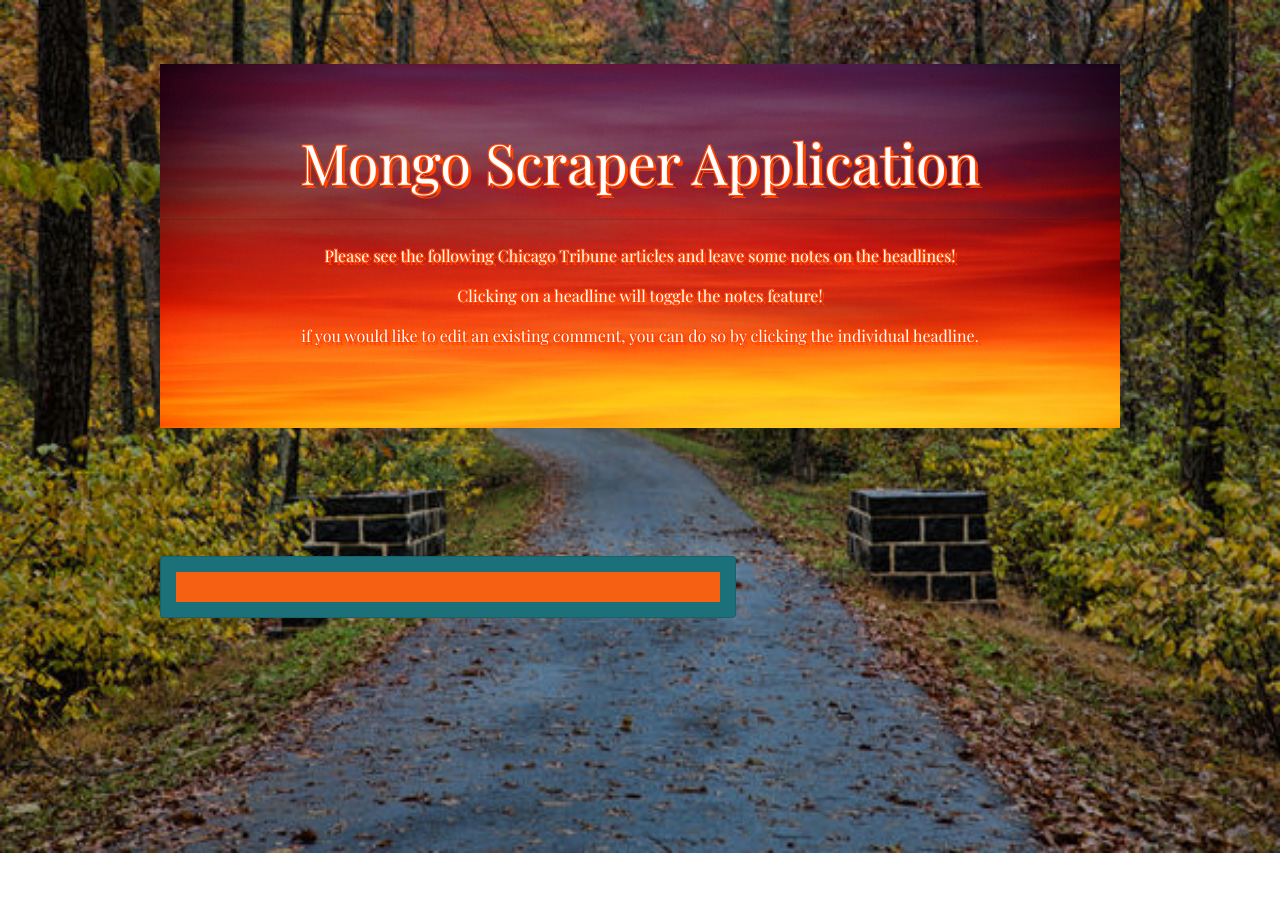
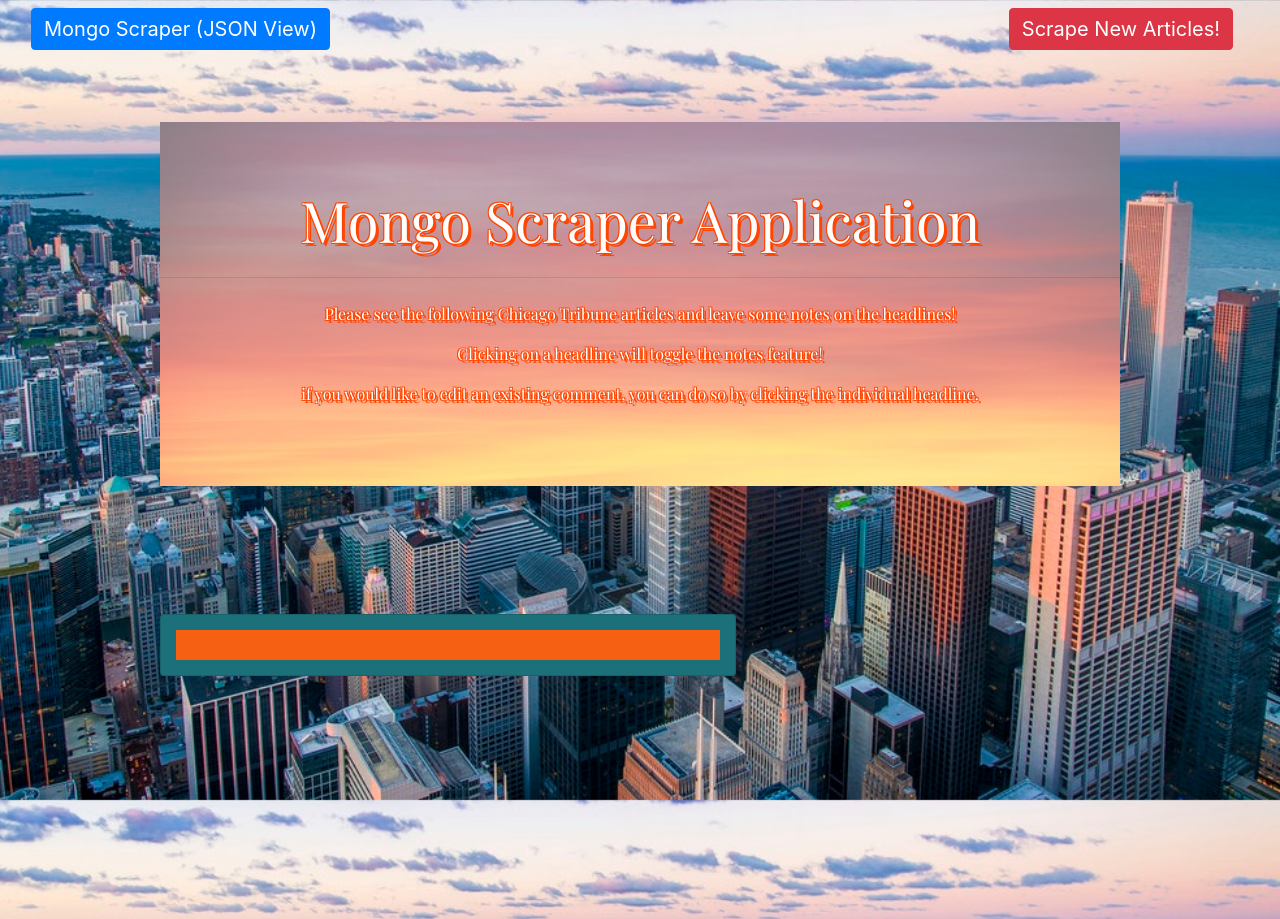
Before and after one commit to gamerdew64/mongoScraper, a website: page public/index.html in a window 1280 px wide. Shown: the top 919 px of the page. Drawn offline with nearby package versions, Linux system fonts and the light colour scheme; no server answers.

Commit message:
added scrape button that scrapes content and routes back to main page, added hover css styling, added button that can show user the article json object

```diff
--- a/public/assets/css/style.css
+++ b/public/assets/css/style.css
@@ -1,14 +1,24 @@
   /* body { background-color: red; } */
-  body {
-    /* background-image: url("assets/images/autumn.jpg"); */
-    background-image: url("../images/autumn.jpg");
+  /* body {
+    background-image: url("assets/images/autumn.jpg");
     background-repeat: no-repeat;
     background-size: 100%;
+  } */
+
+  /* This section stretches the image to fit the page and not cut of like before. */
+  html,body {
+      background: url("../images/chicago.jpeg") no-repeat center center fixed;
+      -webkit-background-size: cover; /* For WebKit*/
+      -moz-background-size: cover;    /* Mozilla*/
+      -o-background-size: cover;      /* Opera*/
+      background-size: cover;         /* Generic*/
   }
 
   .jumbotron {
-    background-image: url("../images/sky.jpg");
+    /* background-image: url("../images/sky.jpg"); */
     background-repeat: no-repeat;
+    /* Different approach to opacity */
+    background-image: linear-gradient(rgba(255,255,255,0.5), rgba(255,255,255,0.5)), url("../images/sky.jpg");
   }
 
   /* h1 { */
@@ -91,6 +101,10 @@
      1px -1px 0 #000000,
      -1px 1px 0 #000000,
       1px 1px 0 #000000;
+  }
+
+  p:hover {
+    background-color: #ffb6c1;
   }
 
 /* Decided not to use   */
--- a/public/index.html
+++ b/public/index.html
@@ -23,6 +23,16 @@
     <title>Mongo Scraper Website</title>
   </head>
   <body>
+    <nav class="navbar navbar-default">
+      <div class="container-fluid">
+        <div class="navbar-header">
+          <a class="navbar-brand btn btn-primary " href="/articles">Mongo Scraper (JSON View)</a>
+        </div>
+          <form class="navbar-form navbar-left" action="/scrape" method="get">
+            <button class="navbar-brand btn btn-danger scrape">Scrape New Articles!</button>
+          </form>
+      </div>
+    </nav>
     <!-- Wrapping the jumbotron, articles and notes together -->
     <div id="wrapper">
       <div class="jumbotron jumbotron-fluid">
--- a/server.js
+++ b/server.js
@@ -76,7 +76,10 @@ app.get("/scrape", function(req, res) {
     });
 
     // If the scrape route was hit successfully scrape the data and save an Article, then send a message to the client
-    res.send("Scrape has been completed!");
+    // res.send("Scrape has been completed!");
+
+    // Redirecting user to home page after scraping
+    res.redirect('/');
   });
 });
 
```
Also changed, not shown: public/assets/images/chicago.jpeg (added), public/assets/images/halloween.jpg (added), 4 other files.
